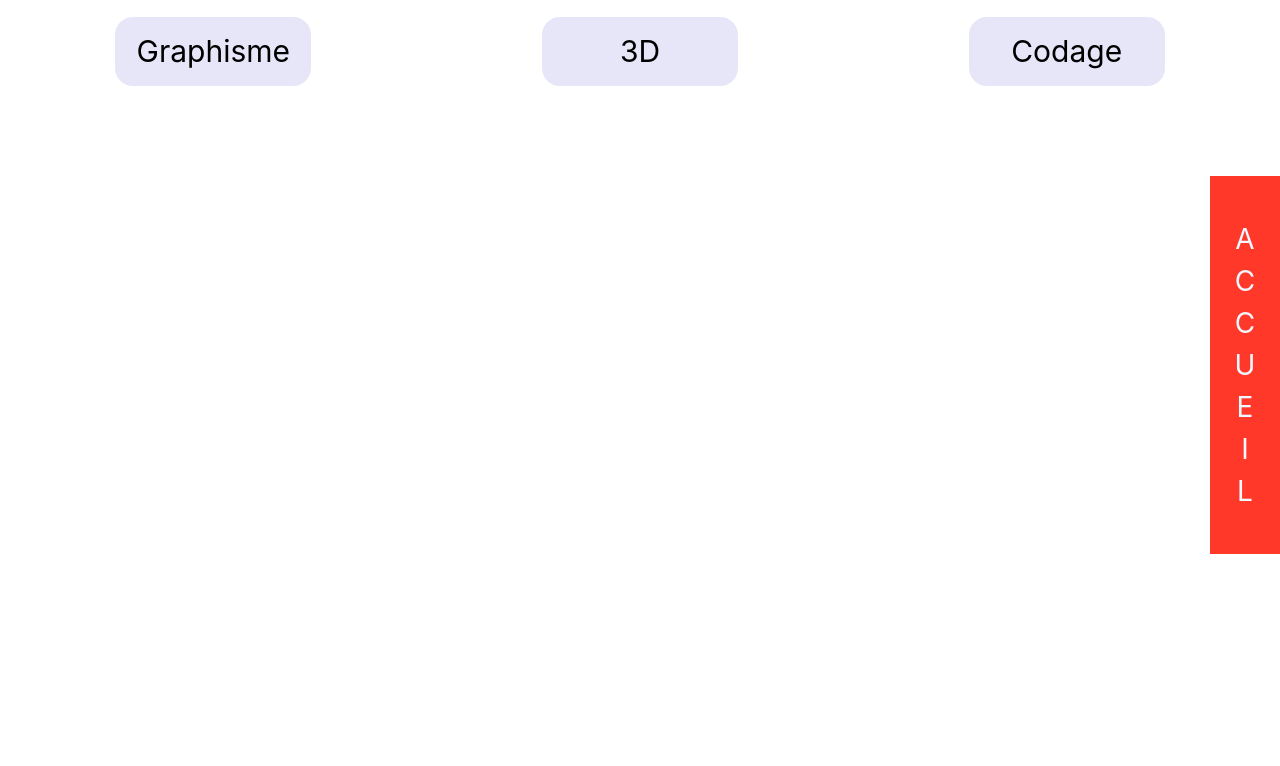
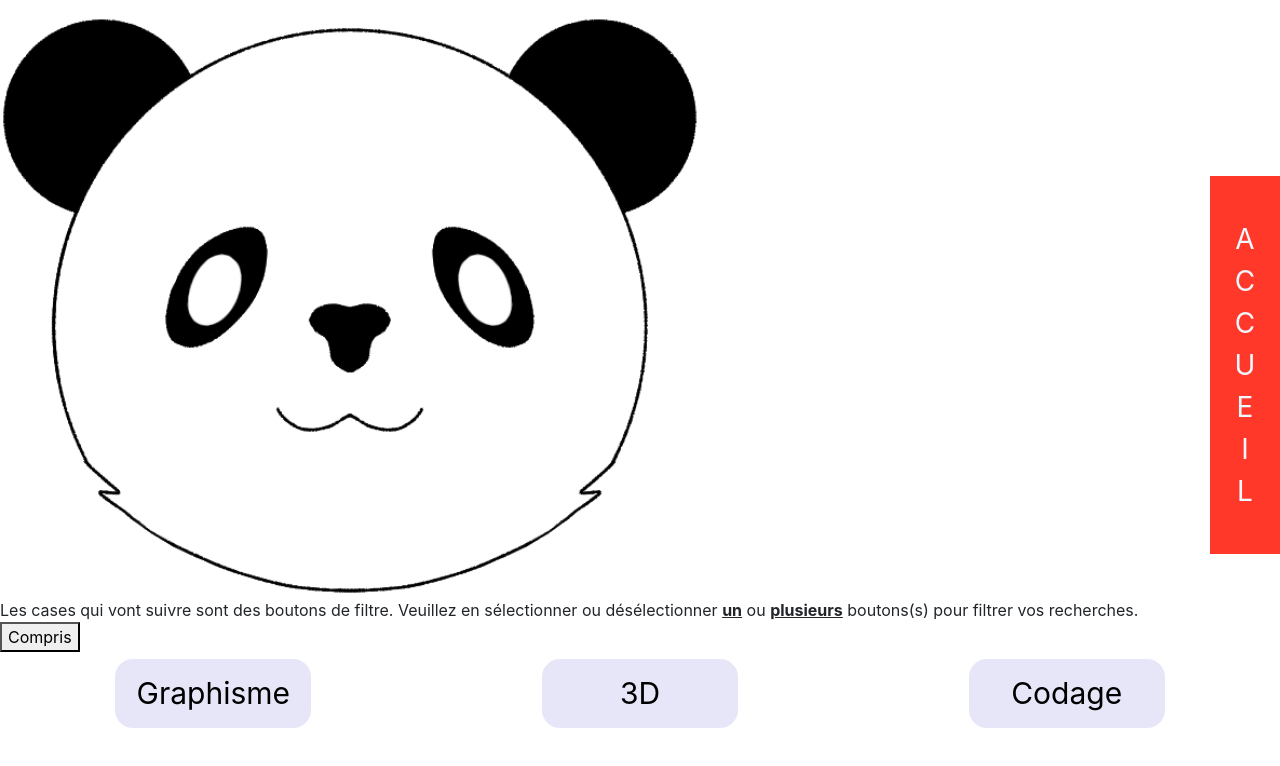
Before and after one commit to Tykowish/E-portfolio, a plain HTML site: page ppro.html in a window 1280 px wide. Drawn offline with nearby package versions, Linux system fonts and the light colour scheme.

Commit message:
Update ppro.html

```diff
--- a/ppro.html
+++ b/ppro.html
@@ -17,6 +17,24 @@
 
 </head>
 <body>
+
+<!-- WTF////////////////////////////////////////////////////////////////////////////////////////////// -->
+<div class="bl" id="bl">
+    <div class="fenetre">
+        <div class="panda">
+            <img src="img/ponda.png" alt="ponda" width="55%">
+        </div>
+        <div class="center2">
+            <div>
+                Les cases qui vont suivre sont des boutons de filtre.
+                Veuillez en sélectionner ou désélectionner <b><u>un</u></b> ou <b><u>plusieurs</u></b> boutons(s) pour filtrer vos recherches.
+            </div>
+
+            <button onclick="hide()">Compris</button>
+        </div>
+    </div>
+</div>
+
    <header>
     <div class="menu">
         <input type="checkbox" id="graph" name="c1" class ="hidden">
```
